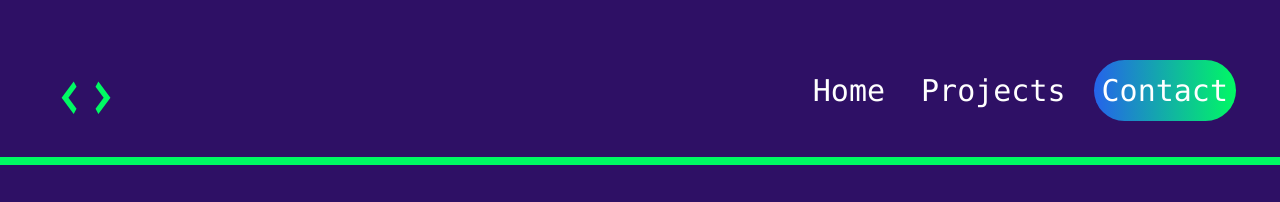
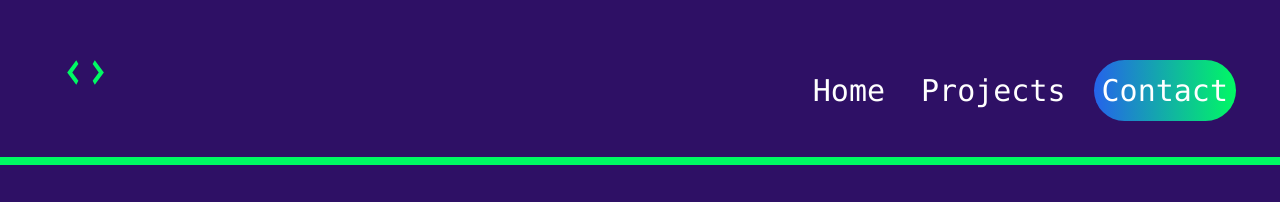
Before and after one commit to Miron-Silviu/portofolio, a website: page index.html in a window 1280 px wide. Shown: the top 202 px of the page. Drawn offline with Linux system fonts and the light colour scheme.

Commit message:
Modified index.html

```diff
--- a/index.html
+++ b/index.html
@@ -13,7 +13,7 @@
     <!-- Header Section-->
     <section aria-label="Navigation menu" class="flex mx-auto w-full xs:ml-10 xs:mx-auto sm:mx-auto justify-between">
         <header class="flex  mx-auto mt-12 xs:w-full xs:mx-auto w-full max-w-[1279px] justify-between xs:flex-col xl:mx-11">
-            <div class="flex">
+            <div class="flex h-14">
                 <svg class="w-20 xs:w-10 xs:m-auto sm:w-12 md:w-16  transition ease-in-out delay-15 "
                     viewBox="0 0 59 55">
                     <path
```
